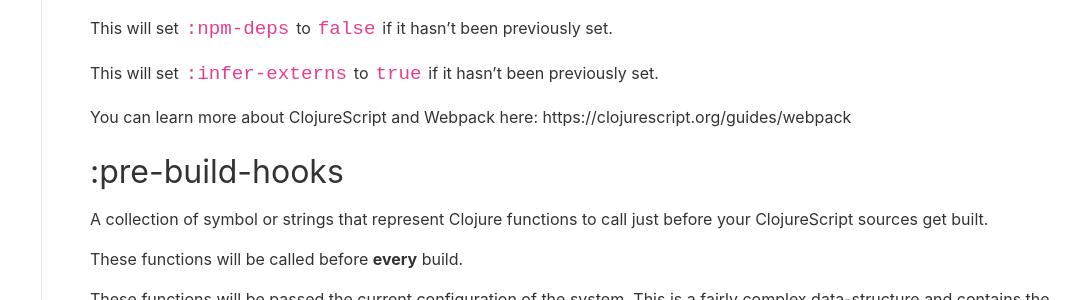
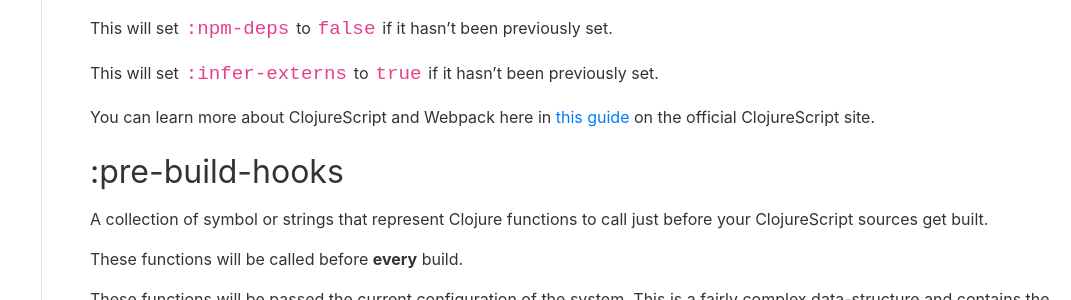
Before and after one commit to bhauman/figwheel-main, a Jekyll site: the page built from docs/config-options.md, in a window 1280 px wide and 900 px high, scrolled down 8764 px. Shown: the part 153-453 px from the top of the window, without its empty margins (209-1280 px from the left). Built offline with Jekyll 4.4.1, drawn with Linux system fonts in a browser that asks for light colours.

Commit message:
Add hyperlink to Webpack guide

```diff
--- a/docs/config-options.md
+++ b/docs/config-options.md
@@ -425,8 +425,10 @@ This will set `:npm-deps` to `false` if it hasn't been previously set.
 This will set `:infer-externs` to `true` if it hasn't been
 previously set.
 
-You can learn more about ClojureScript and Webpack here:
-https://clojurescript.org/guides/webpack
+You can learn more about ClojureScript and Webpack here in
+[this guide][guide-webpack] on the official ClojureScript site.
+
+[guide-webpack]: https://clojurescript.org/guides/webpack
 
 ## :pre-build-hooks
 
```
